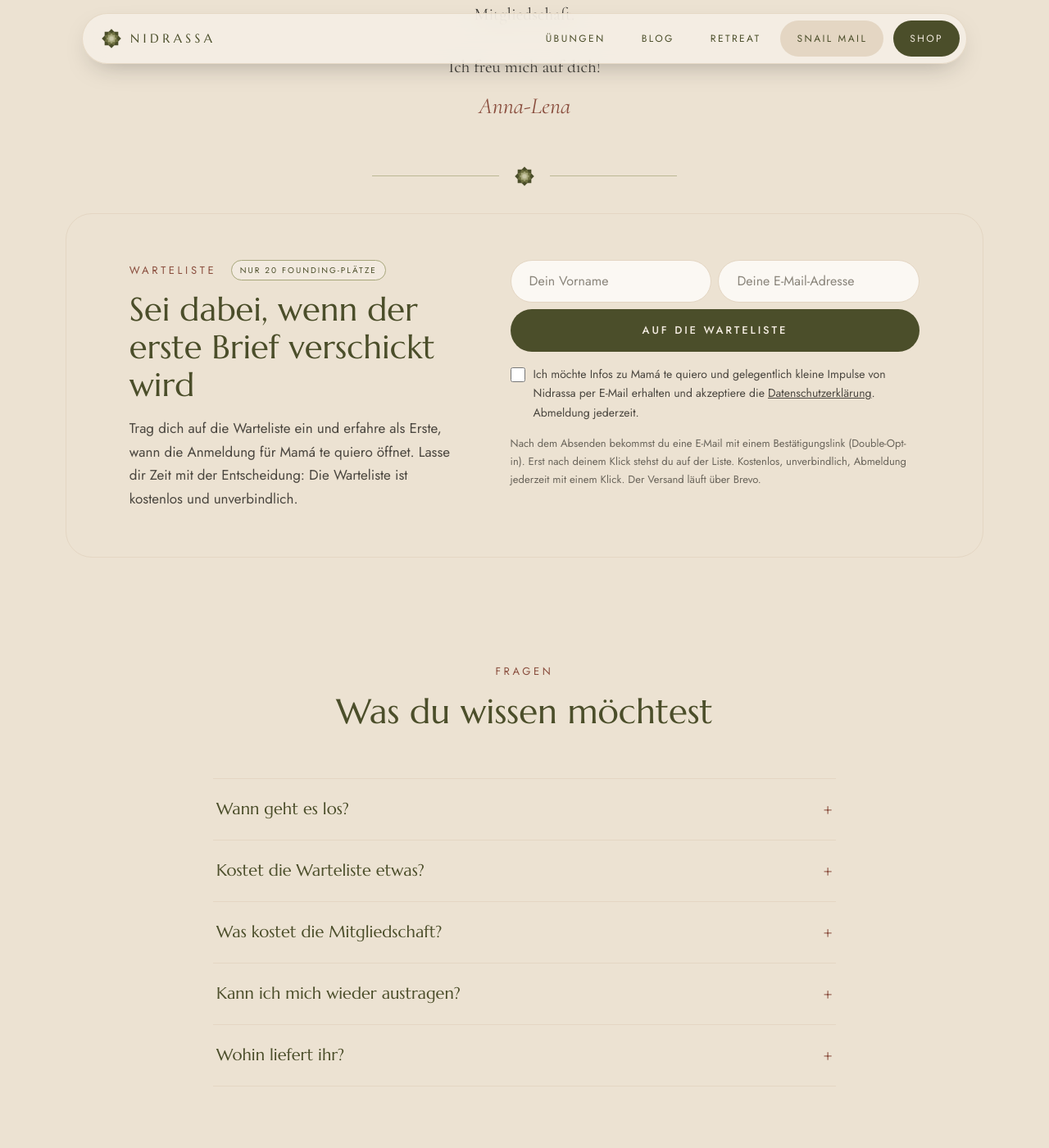
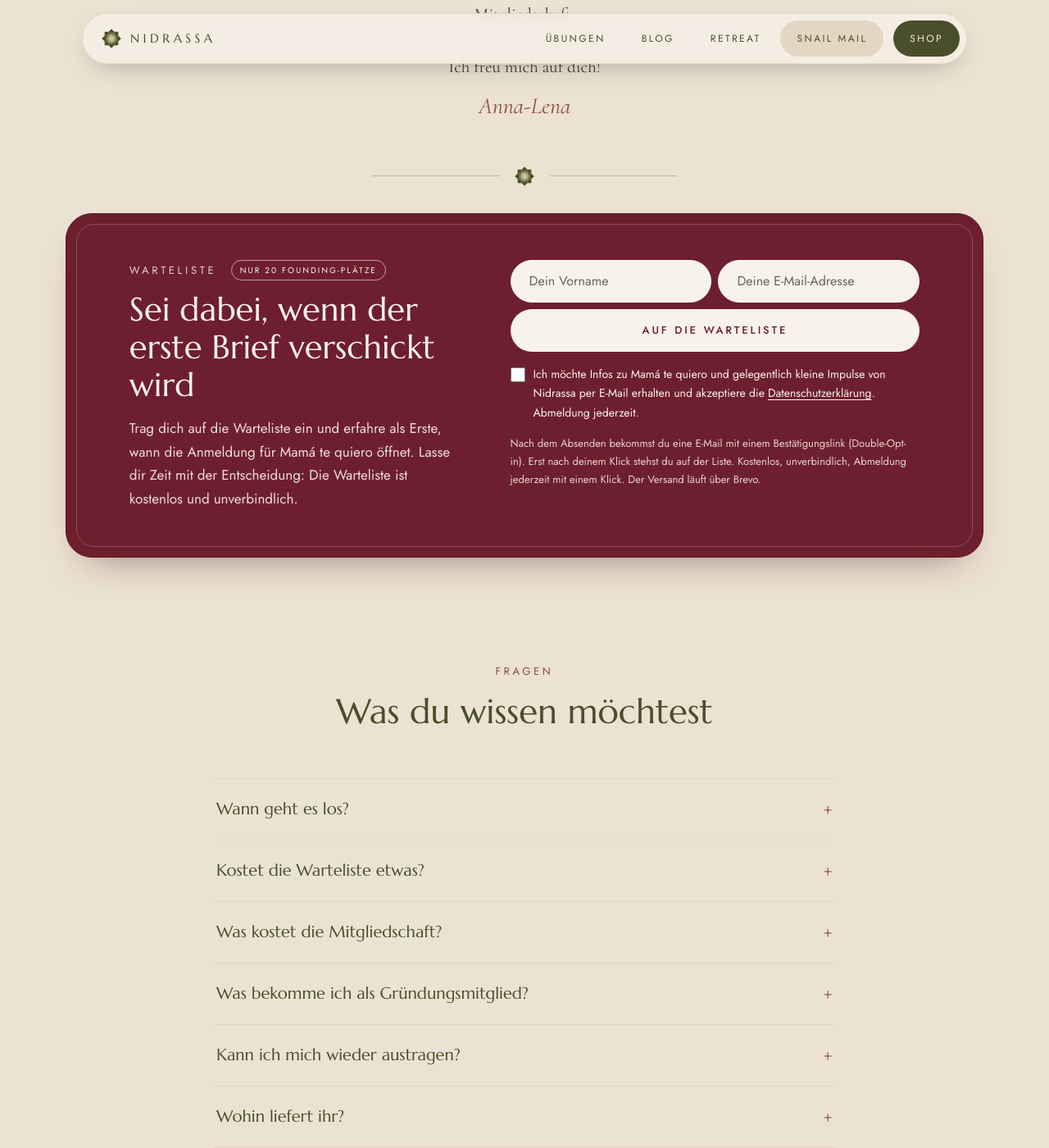
Before and after one commit to Alephantom/nidrassa, a Jekyll site: the page built from mamatequiero.html, in a window 1280 px wide and 1400 px high, scrolled down 1653 px. Shown: the whole window at 82% size. Built offline with Jekyll 4.4.1, drawn with Linux system fonts in a browser that asks for light colours; some of the changed text lies outside the part shown.

Commit message:
mamatequiero: FAQ Gründungsmitglied, Warteliste-Kachel in Bordeaux (Umschlag-Echo, Silber-Badge, Innenlinie); Footer ohne Header-Dopplungen, Gruppe „Folge mir“ (Pinterest, Instagram, YouTube), sameAs ergänzt

```diff
--- a/_config.yml
+++ b/_config.yml
@@ -40,6 +40,8 @@ social:
   name: Nidrassa
   links:
     - https://www.pinterest.com/Nidrassa
+    - https://www.instagram.com/nidrassa/
+    - https://www.youtube.com/@nidrassa
 
 defaults:
   - scope: { type: posts }
--- a/_data/mamatequiero.yml
+++ b/_data/mamatequiero.yml
@@ -12,6 +12,8 @@ faq:
     antwort: Nein. Die Warteliste ist kostenlos und unverbindlich.
   - frage: Was kostet die Mitgliedschaft?
     antwort: 'Für die ersten 20 Founding Members kostet Mamá te quiero 11 € im Monat zzgl. Versand, als fester Preis für deine gesamte Mitgliedschaft. Die Versandkosten pro Brief findest du unter <a href="/versand/">Versand</a>.'
+  - frage: Was bekomme ich als Gründungsmitglied?
+    antwort: 'Als eine der ersten 20 Founding Members zahlst du dauerhaft 11 € im Monat zzgl. <a href="/versand/">Versand</a>. Dieser Preis bleibt für deine gesamte Mitgliedschaft fest, auch wenn Mamá te quiero später teurer wird. Dazu wartet in deinem ersten Brief ein kleines Willkommensgeschenk, nur für Gründungsmitglieder.'
   - frage: Kann ich mich wieder austragen?
     antwort: Ja, jederzeit. In jeder E-Mail findest du einen Link, mit dem du dich mit einem Klick austragen kannst.
   - frage: Wohin liefert ihr?
--- a/_includes/footer.html
+++ b/_includes/footer.html
@@ -10,7 +10,7 @@
       <div class="foot-links" id="foot-links">
         <div class="foot-links-inner">
           <nav aria-label="Footer">
-            {%- assign groups = "entdecken:Entdecken,rechtliches:Rechtliches" | split: "," %}
+            {%- assign groups = "nidrassa:Nidrassa,folge:Folge mir,rechtliches:Rechtliches" | split: "," %}
             {%- for g in groups %}
             {%- assign gk = g | split: ":" %}
             <div class="foot-group">
--- a/assets/styles.css
+++ b/assets/styles.css
@@ -1022,6 +1022,36 @@ footer small { display: block; margin-top: 48px; font-size: 13px; color: var(--s
 .mtq-waitlist .wl-text p:not(.eyebrow) { color: #4a463f; }
 .mtq-waitlist .notify-row { margin-top: 0; }
 
+/* Waitlist tile in bordeaux, echoing the envelope in the hero photo (lit tone ≈ #6E1F2E) with cream text
+   and a silver badge like the silver NIDRASSA on the envelope. Fine inner line like a card. */
+.shop-waitlist.waitlist-box.mtq-waitlist {
+  --bdx: #6E1F2E; --bdx-deep: #5A1824; --cream: #F8F3E9; --silver: #D8D4CC;
+  position: relative; background: var(--bdx); border-color: var(--bdx-deep); color: var(--cream);
+  box-shadow: 0 24px 48px -28px rgba(58, 14, 22, 0.55);
+}
+.mtq-waitlist::before {
+  content: ""; position: absolute; inset: 12px; border: 1px solid rgba(248, 243, 233, 0.22);
+  border-radius: 22px; pointer-events: none;
+}
+.mtq-waitlist > * { position: relative; }
+.mtq-waitlist .eyebrow { color: var(--silver); }
+.mtq-waitlist .mtq-badge { background: transparent; border-color: rgba(216, 212, 204, 0.7); color: var(--cream); }
+.mtq-waitlist .wl-text h3 { color: var(--cream); }
+.mtq-waitlist .wl-text p:not(.eyebrow) { color: rgba(248, 243, 233, 0.9); }
+.mtq-waitlist .notify input[type="email"], .mtq-waitlist .notify input[type="text"]:not(.visually-hidden) {
+  background: var(--cream); border-color: var(--cream); color: var(--ink);
+}
+.mtq-waitlist .notify input::placeholder { color: #6a655b; }
+.mtq-waitlist .notify input:focus { outline-color: var(--cream); }
+.mtq-waitlist .notify .btn { background: var(--cream); color: var(--bdx); font-weight: 500; }
+.mtq-waitlist .notify .btn:hover { background: #fff; color: var(--bdx-deep); }
+.mtq-waitlist .notify .btn:focus-visible { outline: 2px solid var(--cream); outline-offset: 3px; }
+.mtq-waitlist .notify-consent { color: var(--cream); }
+.mtq-waitlist .notify-consent input { accent-color: var(--cream); }
+.mtq-waitlist .notify-consent a, .mtq-waitlist .notify-hint a { color: var(--cream); text-decoration: underline; text-underline-offset: 3px; }
+.mtq-waitlist .notify-hint { color: rgba(248, 243, 233, 0.85); }
+@media (max-width: 860px) { .mtq-waitlist::before { inset: 8px; border-radius: 24px; } }
+
 .mtq-faq { padding-top: 64px; }
 .mtq-faq-list { max-width: 760px; margin: 0 auto; border-top: 1px solid var(--sand); }
 .mtq-faq details { border-bottom: 1px solid var(--sand); padding: 20px 4px; }
```
Also changed, not shown: _data/navigation.yml (+12 -18 lines).
